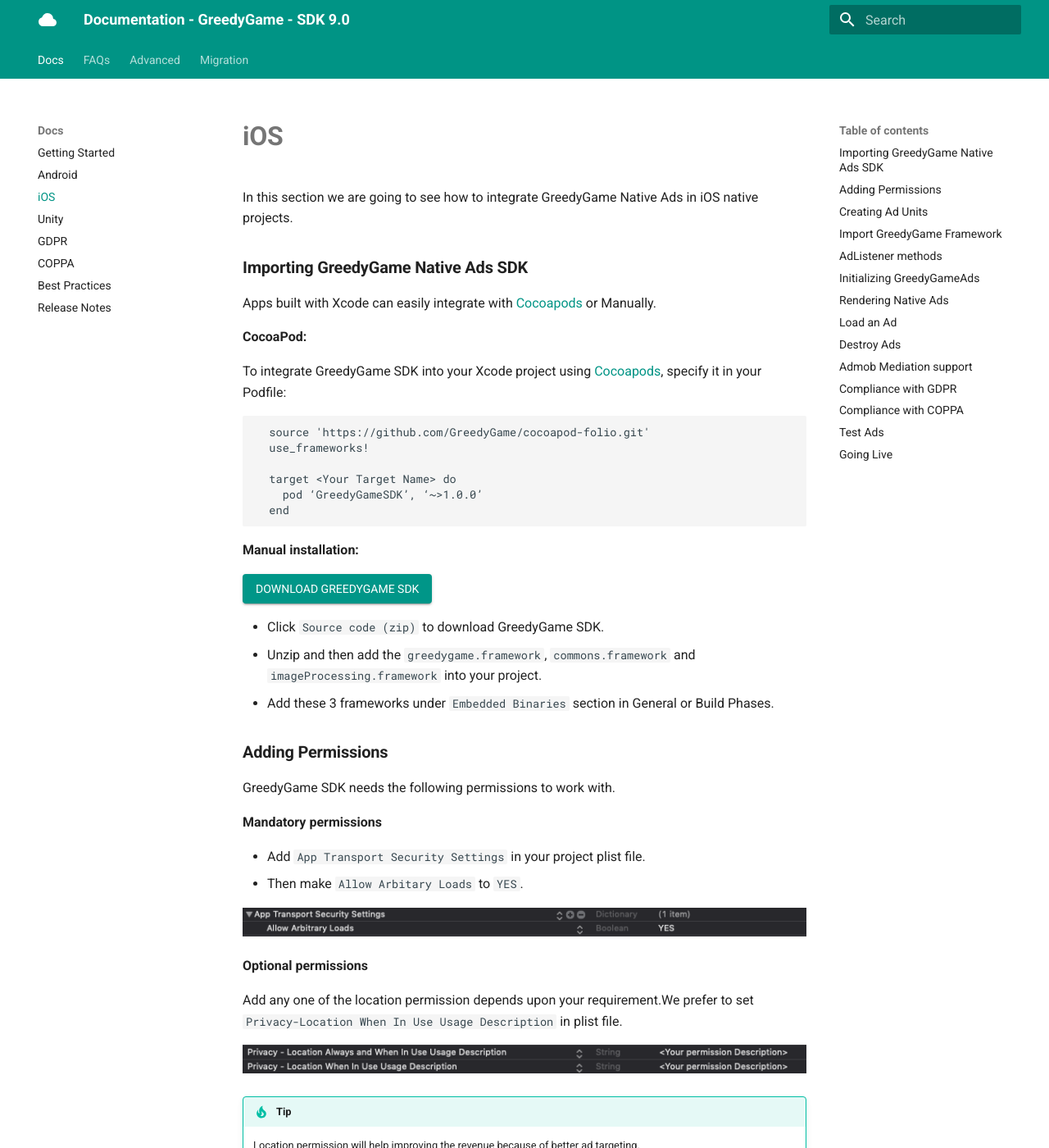
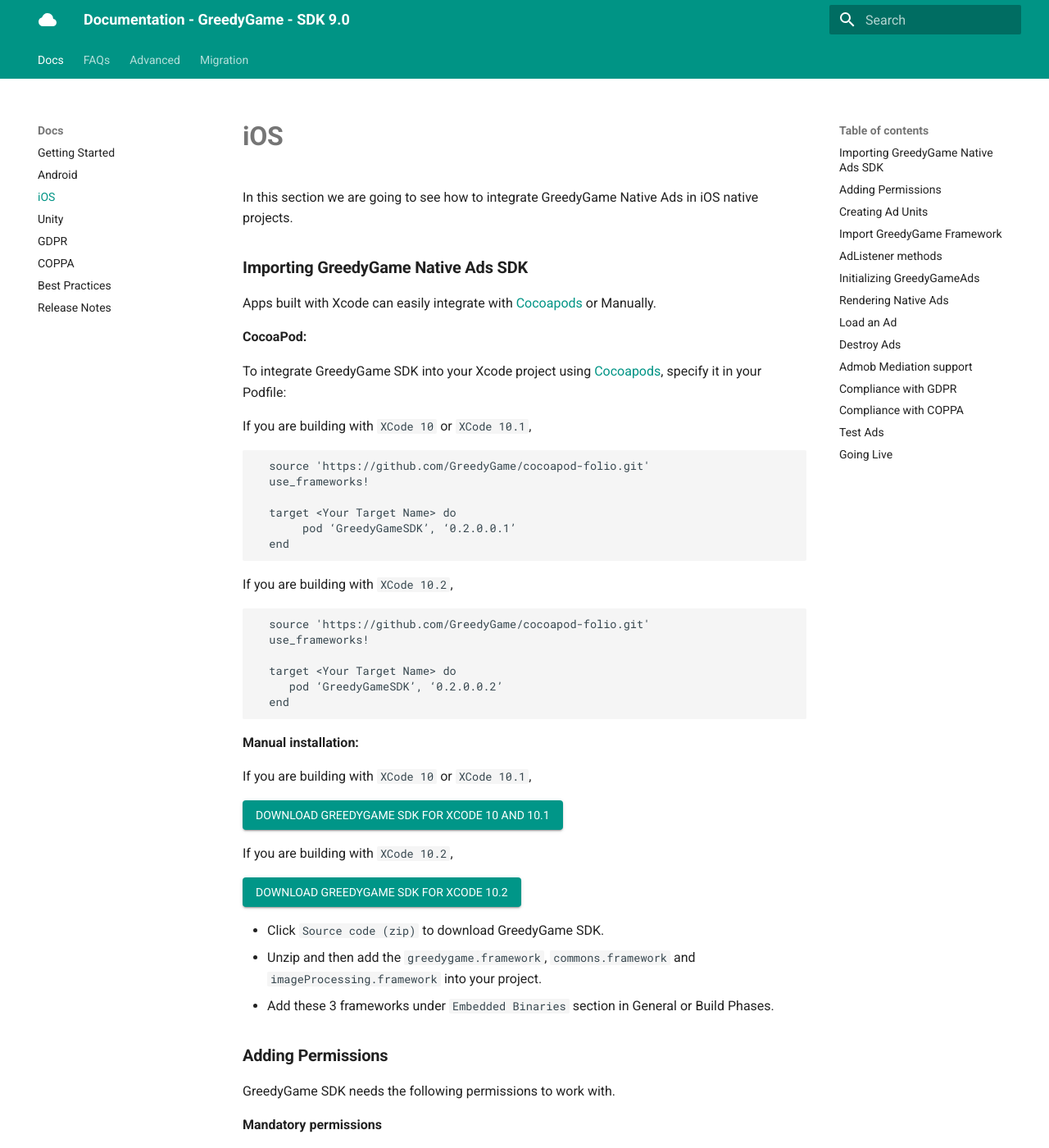
Before and after one commit to GreedyGame/greedygame-docs, an MkDocs documentation site: the page built from docs/ios.md, in a window 1280 px wide and 1400 px high. Shown: the whole window at 82% size. Built offline with MkDocs 1.6.1 and Material for MkDocs 9.7.7, drawn with Linux system fonts in a browser that asks for light colours.

Commit message:
added the Cocoapod definition fro different XCode versions and also manula installation

````diff
--- a/docs/ios.md
+++ b/docs/ios.md
@@ -9,18 +9,38 @@
 
 To integrate GreedyGame SDK into your Xcode project using <a target="_blank" rel="noopener noreferrer" href="https://cocoapods.org/">Cocoapods</a>, specify it in your Podfile:
 
+If you are building with `XCode 10` or `XCode 10.1`,
+
 ```
   source 'https://github.com/GreedyGame/cocoapod-folio.git'
   use_frameworks!
 
   target <Your Target Name> do
-	pod ‘GreedyGameSDK’, ‘~>1.0.0’
+	   pod ‘GreedyGameSDK’, ‘0.2.0.0.1’
   end
 ```
 
+If you are building with `XCode 10.2`,
+
+```
+  source 'https://github.com/GreedyGame/cocoapod-folio.git'
+  use_frameworks!
+
+  target <Your Target Name> do
+     pod ‘GreedyGameSDK’, ‘0.2.0.0.2’
+  end
+```
+
+
 **Manual installation:**
 
- <a target="_blank" rel="noopener noreferrer" href="https://github.com/GreedyGame/ios-native-plugin/releases/tag/1.0.1" class="pure-material-button-contained">Download GreedyGame SDK</a>
+If you are building with `XCode 10` or `XCode 10.1`,
+
+ <a target="_blank" rel="noopener noreferrer" href="https://github.com/GreedyGame/ios-native-plugin/releases/tag/b2.0.0.1" class="pure-material-button-contained">Download GreedyGame SDK For XCode 10 and 10.1</a>
+
+If you are building with `XCode 10.2`,
+
+  <a target="_blank" rel="noopener noreferrer" href="https://github.com/GreedyGame/ios-native-plugin/releases/tag/b2.0.0.2" class="pure-material-button-contained">Download GreedyGame SDK For XCode 10.2</a>
 
  * Click `Source code (zip)` to download GreedyGame SDK.
  * Unzip and then add the `greedygame.framework`, `commons.framework` and `imageProcessing.framework` into your project.
````
Also changed, not shown: docs/android-advanced.md (+0 -12 lines), docs/ios-advanced.md (+20 -2 lines).
